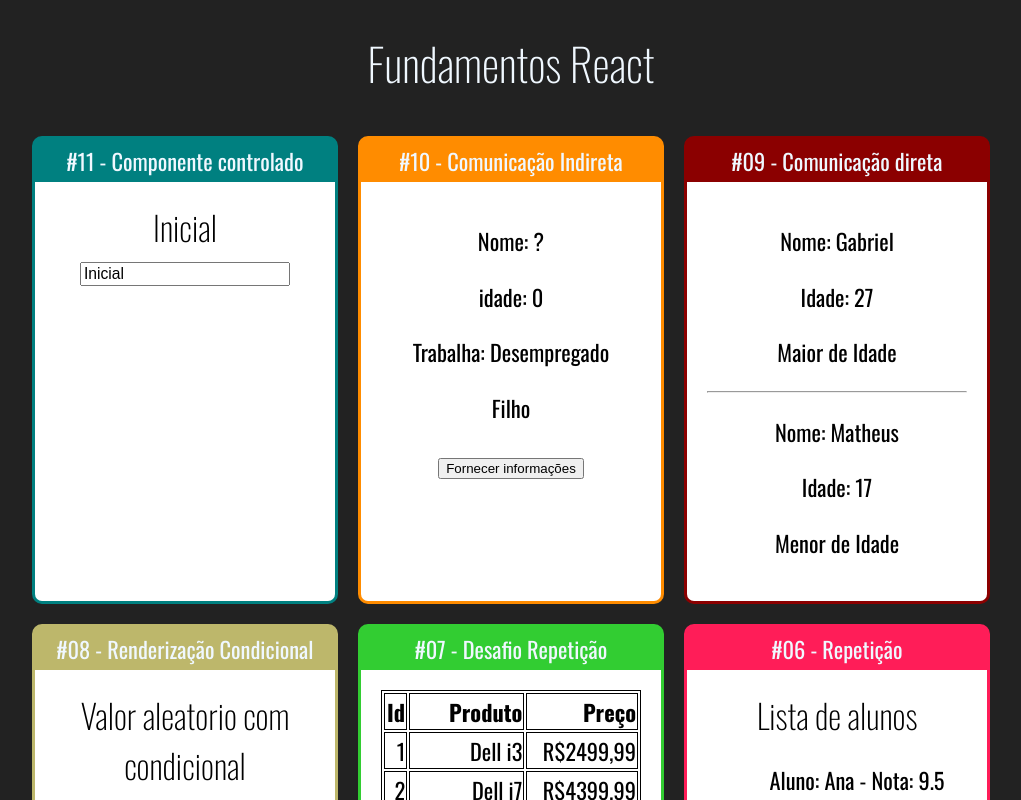
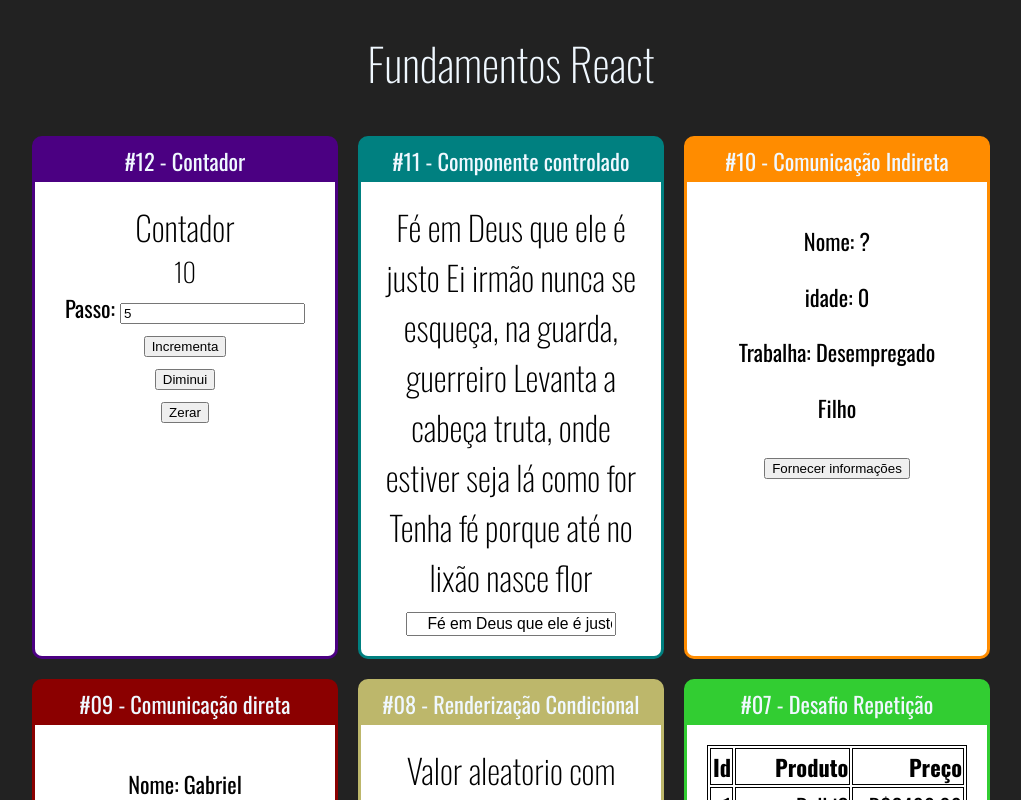
Before and after one commit to prgoliveira/React-COD3R, a React (Create React App) app in the folder fundamentos-react/: page / in a window 1280 px wide. Shown: the top 800 px of the page, without its empty margins (129-1150 px from the left). Built offline with nearby package versions, Linux system fonts and the light colour scheme.

Commit message:
Fazendo um componente com comunicaçao indireta e direta utilizando classe e funçao

```diff
--- a/fundamentos-react/src/App.jsx
+++ b/fundamentos-react/src/App.jsx
@@ -2,6 +2,7 @@ import React from 'react'
 
 import './App.css'
 
+import Contador from './components/contador/Contador'
 import Input from './components/formulario/Input'
 import IndiretaPai from './components/comunicacao/IndiretaPai'
 import DiretaPai from './components/comunicacao/DiretaPai'
@@ -27,6 +28,12 @@ export default _ => {
             <h1>Fundamentos React</h1>
 
             <div className="Cards" >
+
+                <Card titulo="#12 - Contador" color="#4B0082" >
+                    <Contador
+                        numeroInicial={10}
+                    />
+                </Card>
 
                 <Card titulo="#11 - Componente controlado" color="#008080" >
                     <Input />
--- /dev/null
+++ b/fundamentos-react/src/components/contador/Botoes.jsx
@@ -0,0 +1,13 @@
+import React from 'react'
+
+export default props => {
+
+    return (
+        <div>
+                <button onClick={props.setInc}>Incrementa </button> <br />
+                <button onClick={props.setDec}>Diminui </button> <br />
+                <button onClick={props.setZera}>Zerar</button>
+        </div>
+    )
+
+}
--- /dev/null
+++ b/fundamentos-react/src/components/contador/Contador.jsx
@@ -0,0 +1,52 @@
+import React, { Component } from 'react'
+
+import Display from './Display'
+import Botoes from './Botoes'
+import PassoForm from './PassoForm'
+
+
+class Contador extends Component {
+
+    state = {
+        numero: this.props.numeroInicial || 0,
+        passo: this.props.passoInicial || 5,
+
+    }
+
+    inc = () => {
+        this.setState({
+            numero: this.state.numero + this.state.passo
+        })
+    }
+
+    dec = () => {
+        this.setState({
+            numero: this.state.numero - this.state.passo
+        })
+    }
+
+    zerar = () => {
+        this.setState({
+            numero: this.state.numero = 0
+        })
+    }
+
+    setPasso = (novoPasso) => {
+        this.setState({
+            passo: novoPasso,
+        })
+    }
+
+    render() {
+        return (
+            <div>
+                <h2>Contador</h2>
+                <Display numero={this.state.numero}></Display>
+                <PassoForm passo={this.state.passo} setPasso={this.setPasso} />
+                <Botoes setInc={this.inc} setDec={this.dec} setZera={this.zerar}/>
+            </div>
+        )
+    }
+}
+
+export default Contador
--- /dev/null
+++ b/fundamentos-react/src/components/contador/Display.jsx
@@ -0,0 +1,7 @@
+import React from 'react'
+
+export default props => {
+
+return ( <h3>{props.numero}</h3> )
+
+}
--- /dev/null
+++ b/fundamentos-react/src/components/contador/PassoForm.jsx
@@ -0,0 +1,14 @@
+import React from 'react'
+
+export default props => {
+
+    return (
+
+        <div>
+            <label htmlFor="inputPasso">Passo: </label>
+            <input type="number" value={props.passo} onChange={e => props.setPasso(+e.target.value)} />
+        </div>
+
+    )
+
+}
--- a/fundamentos-react/src/components/formulario/Input.jsx
+++ b/fundamentos-react/src/components/formulario/Input.jsx
@@ -3,16 +3,21 @@ import { useState } from 'react'
 
 export default props => {
 
-    const [valor, setValor] = useState('Inicial')
+    const [valor, setValor] = useState(`
+    Fé em Deus que ele é justo\n
+    Ei irmão nunca se esqueça, na guarda, guerreiro\n
+    Levanta a cabeça truta, onde estiver seja lá como for\n
+    Tenha fé porque até no lixão nasce flor
+`)
 
-    function quandoDigitar (evento) {
+    function quandoDigitar(evento) {
         setValor(evento.target.value)
     }
 
-    return(
+    return (
         <div>
             <h2>{valor}</h2>
-            <input style={{fontSize: '70%'}} value={valor} onChange={quandoDigitar}/>
+            <input style={{ fontSize: '70%' }} value={valor} onChange={quandoDigitar} />
         </div>
     )
 }
```
